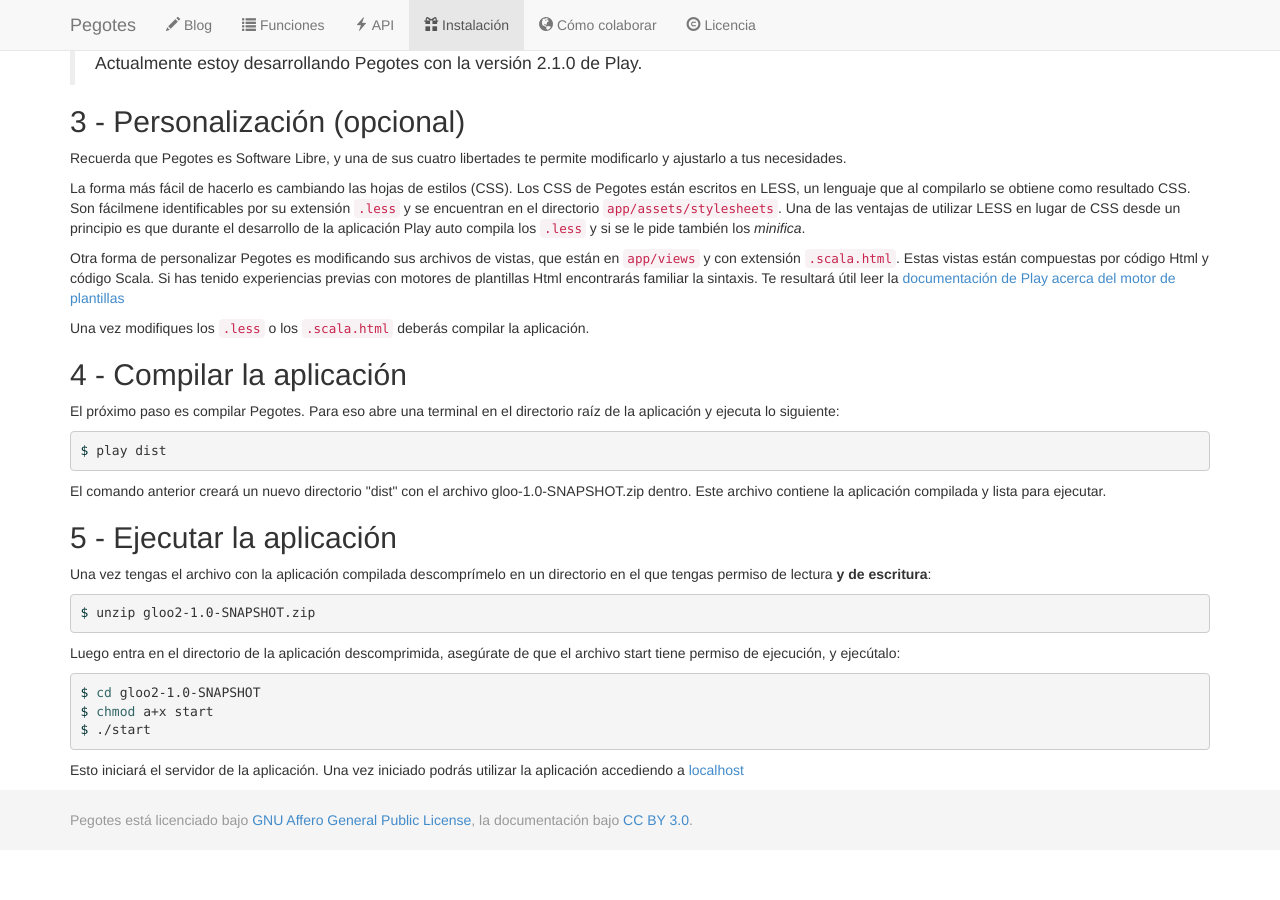
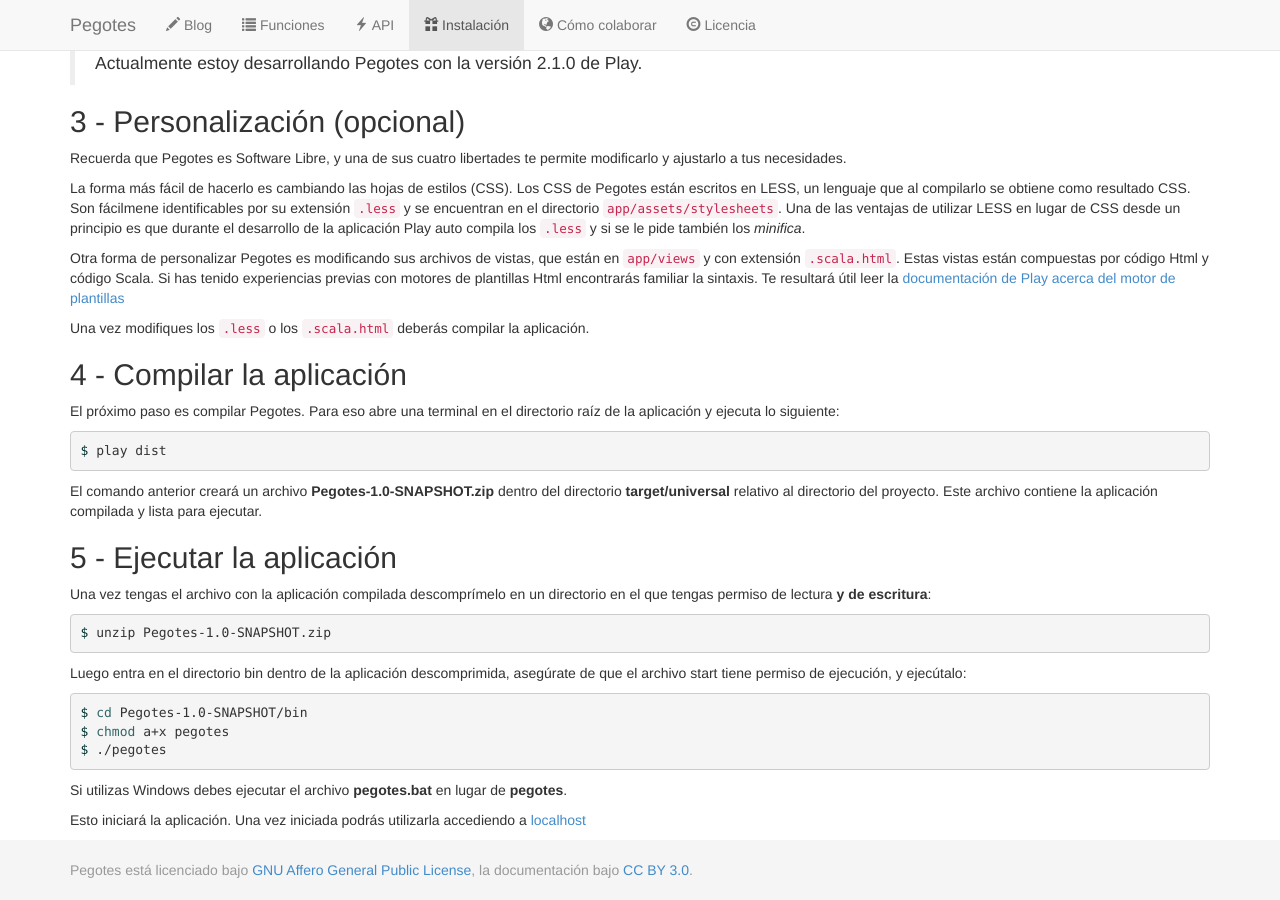
Before and after one commit to greenled/gloo, a Jekyll site: the page built from installation.html, in a window 1280 px wide and 900 px high, scrolled down 531 px. Built offline with Jekyll 4.4.1, drawn with Linux system fonts in a browser that asks for light colours; Markdown is read by kramdown in place of the engine named in the settings; before the commit the page ends 1381 px from its top, so only the background shows below that.

Commit message:
Actualizada la info sobre la instalación
Change-Id: Iddab13b839500a45a4c53991bf868bd80090685f

```diff
--- a/installation.html
+++ b/installation.html
@@ -36,18 +36,20 @@
 $ play dist
 {% endhighlight %}
 
-<p>El comando anterior creará un nuevo directorio "dist" con el archivo gloo-1.0-SNAPSHOT.zip dentro. Este archivo contiene la aplicación compilada y lista para ejecutar.</p>
+<p>El comando anterior creará un archivo <strong>Pegotes-1.0-SNAPSHOT.zip</strong> dentro del directorio <strong>target/universal</strong> relativo al directorio del proyecto. Este archivo contiene la aplicación compilada y lista para ejecutar.</p>
 <h2>5 - Ejecutar la aplicación</h2>
 <p>Una vez tengas el archivo con la aplicación compilada descomprímelo en un directorio en el que tengas permiso de lectura <strong>y de escritura</strong>:</p>
 {% highlight bash %}
-$ unzip gloo2-1.0-SNAPSHOT.zip
+$ unzip Pegotes-1.0-SNAPSHOT.zip
 {% endhighlight %}
 
-<p>Luego entra en el directorio de la aplicación descomprimida, asegúrate de que el archivo start tiene permiso de ejecución, y ejecútalo:</p>
+<p>Luego entra en el directorio bin dentro de la aplicación descomprimida, asegúrate de que el archivo start tiene permiso de ejecución, y ejecútalo:</p>
 {% highlight bash %}
-$ cd gloo2-1.0-SNAPSHOT
-$ chmod a+x start
-$ ./start
+$ cd Pegotes-1.0-SNAPSHOT/bin
+$ chmod a+x pegotes
+$ ./pegotes
 {% endhighlight %}
 
-<p>Esto iniciará el servidor de la aplicación. Una vez iniciado podrás utilizar la aplicación accediendo a <a href="http://localhost:9000">localhost</a></p>
+<p>Si utilizas Windows debes ejecutar el archivo <strong>pegotes.bat</strong> en lugar de <strong>pegotes</strong>.</p>
+
+<p>Esto iniciará la aplicación. Una vez iniciada podrás utilizarla accediendo a <a href="http://localhost:9000">localhost</a></p>
```
